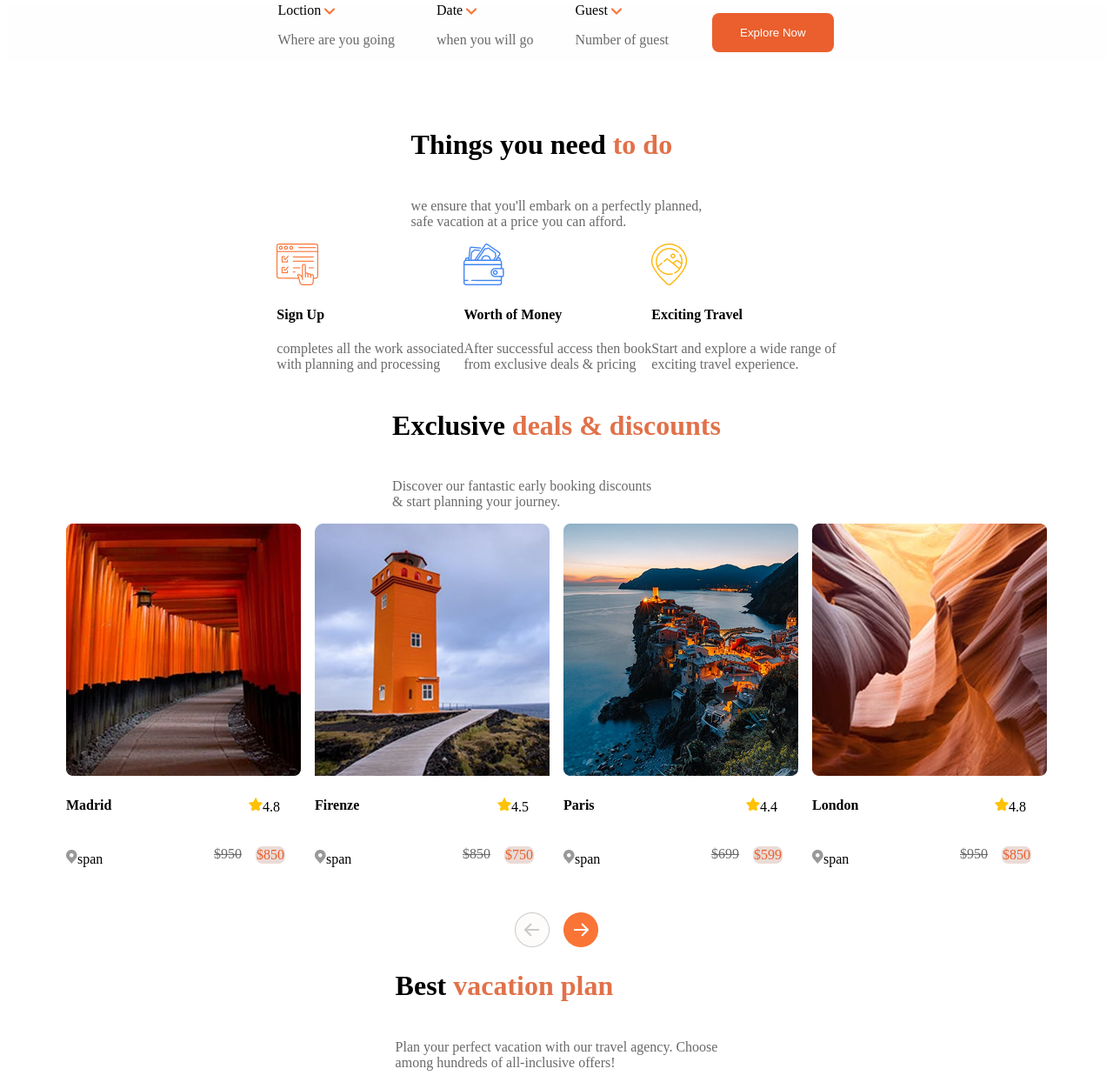
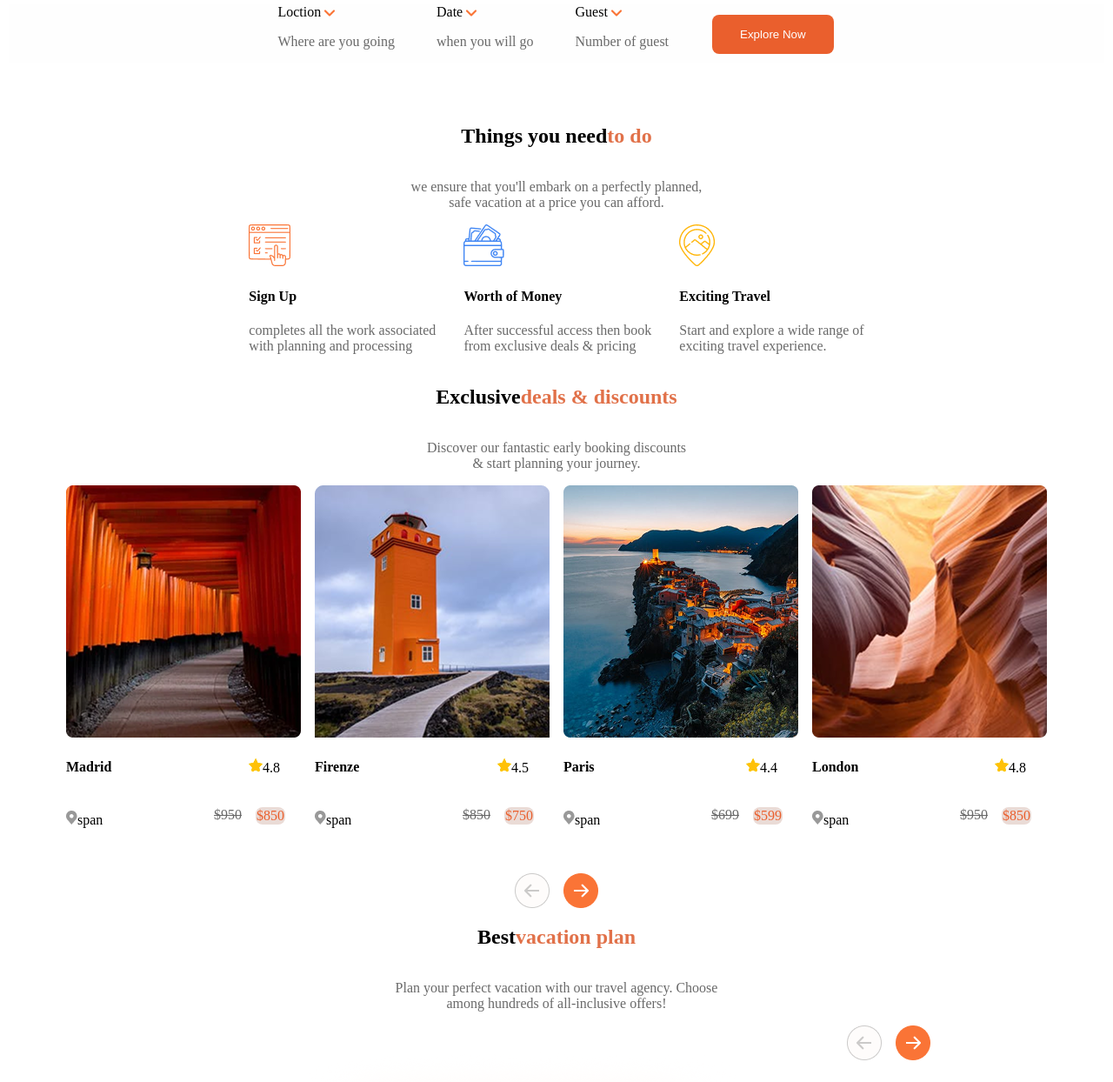
Before and after one commit to Mkaviii/Travel-Agency-Landing-Page, a plain HTML site: page index.html in a window 1280 px wide. Shown: the part 670-1914 px from the top of the page at 87% size. Drawn offline with Linux system fonts and the light colour scheme.

Commit message:
updated landing page

```diff
--- a/index.css
+++ b/index.css
@@ -1,6 +1,8 @@
-
+.body{
+  margin:10px 10px;
+}
 h2{
-  font-size: 2rem;
+  font-size: 1.5rem;
 }
 p{
   color: dimgray;
@@ -120,6 +122,7 @@ p{
   display: flex;
   align-items: center;
   justify-content: center;
+  gap: 2rem;
 }
 
 .page4-1{
@@ -180,6 +183,8 @@ p{
   display: flex;
   align-items: end;
   justify-content: end;
+  position: relative;
+  right: 200px;
   gap: 1rem;
 }
 
@@ -285,7 +290,7 @@ p{
 .sub{
   display: flex;
   position: relative;
-  left:340px;
+  left:250px;
   bottom: 40px;
   border-radius: 8px;
   border: none;
--- a/index.html
+++ b/index.html
@@ -72,8 +72,8 @@
   <div class="page3">
     <div class="page3-1">
 
-      <h2>Things you need <span style="color: rgb(225, 113, 73);">to do</span></h2>
-      <p>we ensure that you'll embark on a perfectly planned, <br>safe vacation at a price you can afford.</p>
+      <h2 style="display:flex;justify-content: center;">Things you need <span style="color: rgb(225, 113, 73);">to do</span></h2>
+      <p>we ensure that you'll embark on a perfectly planned, <br><span style="display: flex;justify-content: center;">safe vacation at a price you can afford.</span></p>
     </div>
     <div class="page3-2">
       <div>
@@ -98,9 +98,9 @@
 
   <div class="page4">
     <div class="page4-1">
-      <h2>Exclusive <span style="color: rgb(225, 113, 73) ;"> deals & discounts</span></h2>
+      <h2 style="display:flex;justify-content: center;">Exclusive <span style="color: rgb(225, 113, 73) ;"> deals & discounts</span></h2>
       <p>Discover our fantastic early booking discounts <br>
-      & start planning your journey.</p>
+      <span  style="display:flex;justify-content: center;">& start planning your journey.</span></p>
     </div>
     <div class="page4-2">
       <div>
@@ -141,8 +141,8 @@
 
   <div class="page5">
       <div class="page5-1">
-        <h2>Best <span style="color: rgb(225, 113, 73);">vacation plan</span> </h2>
-        <p>Plan your perfect vacation with our travel agency. Choose <br>among hundreds of all-inclusive offers!</p>
+        <h2  style="display:flex;justify-content: center;">Best <span style="color: rgb(225, 113, 73);">vacation plan</span> </h2>
+        <p>Plan your perfect vacation with our travel agency. Choose <br><span style="display:flex;justify-content: center;" >among hundreds of all-inclusive offers!</span></p>
       </div>
       <div class="page5-2">
         <img src="image/Btn-1.png" alt="btn">
@@ -221,7 +221,7 @@
 </div>
 
 
-<div class="page9">
+<footer class="page9">
       <div>
         <h4>Trabook <img class="trabook" src="image/Vector (1).png" alt=""></h4>
         <p>Book your trip in minute,get full <br>control for much longer.</p>
@@ -255,6 +255,9 @@
         </ul>
       </div>
     </div>
+    <div class="page10">
+
+    </footer>
       <div class="page9-3">
         <p>Copyright,Trabook 2022 All rights reserved</p>
         <p>Terms & Conditions</p>
```
